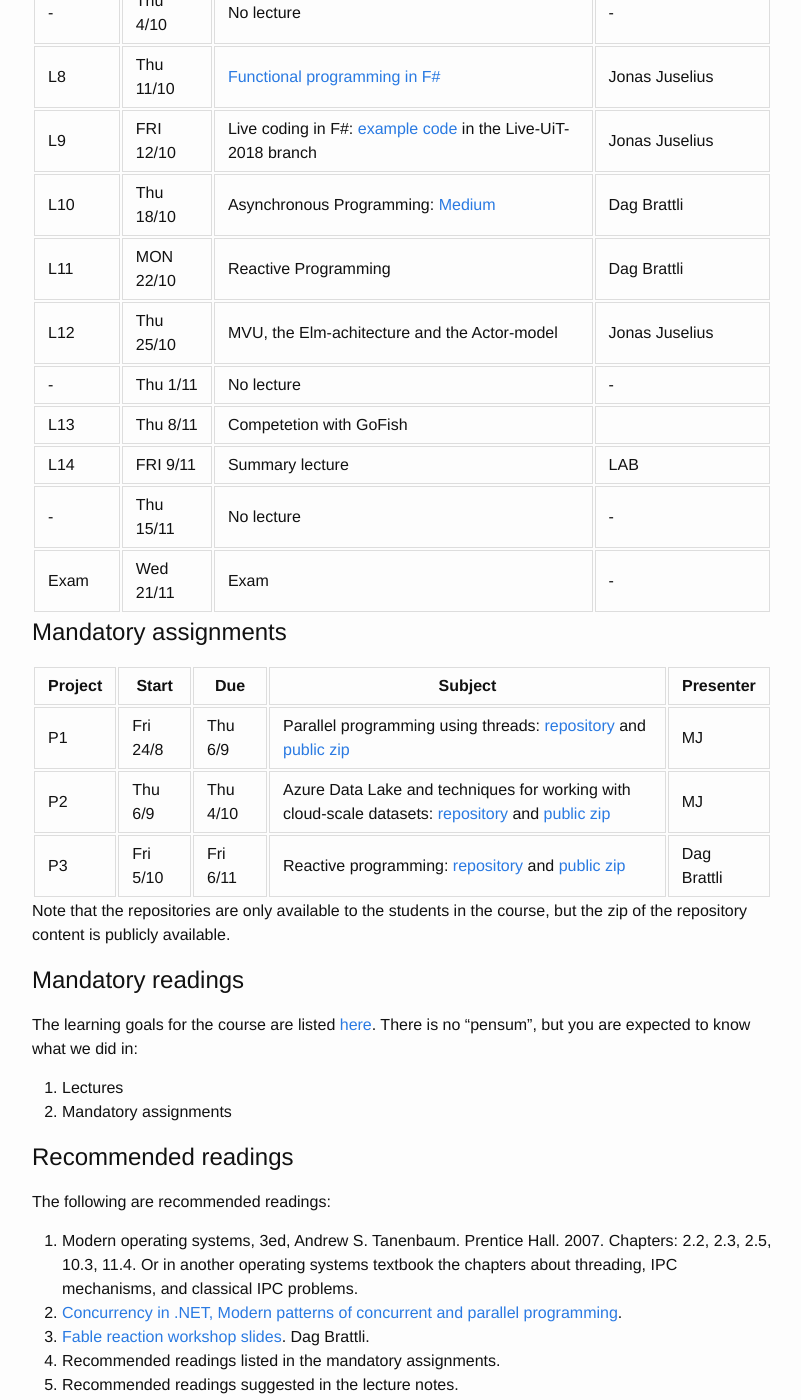
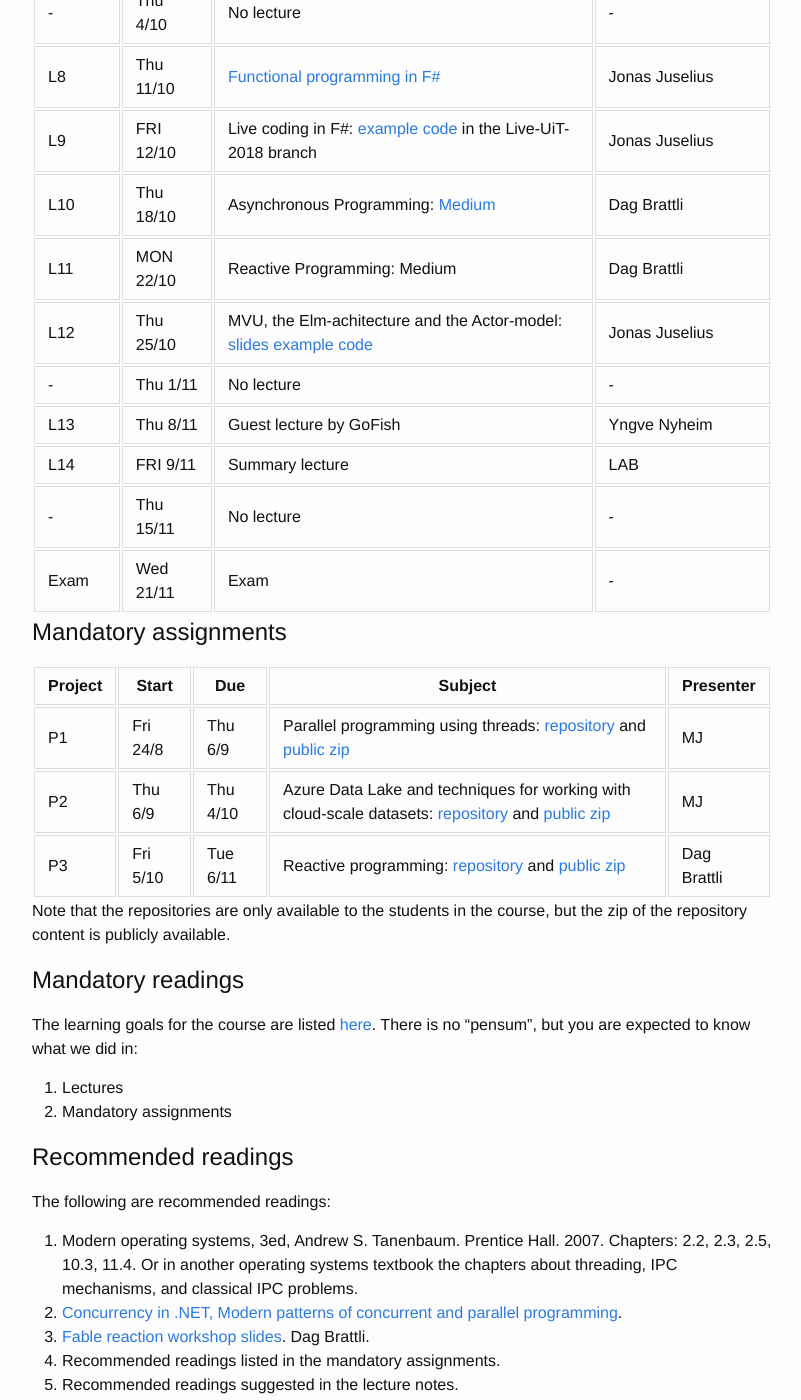
Before and after one commit to uit-inf-2202-f18/uit-inf-2202-f18.github.io, a Jekyll site: the page built from index.md, in a window 1280 px wide and 1400 px high, scrolled down 1340 px. Shown: the whole window, without its empty margins (238-1039 px from the left). Built offline with Jekyll 4.4.1, drawn with Linux system fonts in a browser that asks for light colours; our own code applies the rules of GitHub Pages for plain Markdown files.

Commit message:
Add links to Elm lecture slides and code

```diff
--- a/index.md
+++ b/index.md
@@ -46,10 +46,10 @@ Refer to the lecture and mandatory assignment plan, and e-mails for which room i
 | L8      | Thu 11/10 | [Functional programming in F#](lectures/08-fsharp.pdf)                | Jonas Juselius |
 | L9      | FRI 12/10 | Live coding in F#: [example code](https://github.com/juselius/FSharpByExample) in the Live-UiT-2018 branch | Jonas Juselius |
 | L10     | Thu 18/10 | Asynchronous Programming: [Medium](https://medium.com/@dagbrattli/asynchronicity-in-f-eb4c952f0035) | Dag Brattli |
-| L11     | MON 22/10 | Reactive Programming           | Dag Brattli |
-| L12     | Thu 25/10 | MVU, the Elm-achitecture and the Actor-model  | Jonas Juselius |
+| L11     | MON 22/10 | Reactive Programming: Medium           | Dag Brattli |
+| L12     | Thu 25/10 | MVU, the Elm-achitecture and the Actor-model: [slides]( https://github.com/juselius/FSharpByExample/tree/master/slides) [example code](https://github.com/juselius/FSharpByExample)  | Jonas Juselius |
 | -       | Thu 1/11  | No lecture                                    | -         |
-| L13     | Thu 8/11  | Competetion with GoFish                       |           |
+| L13     | Thu 8/11  | Guest lecture by GoFish                       | Yngve Nyheim |
 | L14     | FRI 9/11  | Summary lecture                               | LAB       |
 | -       | Thu 15/11 | No lecture                                    | -         |
 | Exam    | Wed 21/11 | Exam                                          | -         |
@@ -61,7 +61,7 @@ Refer to the lecture and mandatory assignment plan, and e-mails for which room i
 |---------|------------|----------|----------|---------|
 | P1 	  | Fri 24/8   | Thu 6/9  | Parallel programming using threads: [repository](https://github.com/uit-inf-2202-f18/assignment-1) and [public zip](assignments/1.zip) | MJ      |
 | P2      | Thu 6/9    | Thu 4/10 | Azure Data Lake and techniques for working with cloud-scale datasets: [repository](https://github.com/uit-inf-2202-f18/assignment-2) and [public zip](assignments/2.zip) | MJ |
-| P3      | Fri 5/10   | Fri 6/11 | Reactive programming: [repository](https://github.com/uit-inf-2202-f18/assignment-3) and [public zip](assignments/3.zip) | Dag Brattli      |
+| P3      | Fri 5/10   | Tue 6/11 | Reactive programming: [repository](https://github.com/uit-inf-2202-f18/assignment-3) and [public zip](assignments/3.zip) | Dag Brattli      |
 
 Note that the repositories are only available to the students in the course, but the zip of the repository content is publicly available.
 
```
